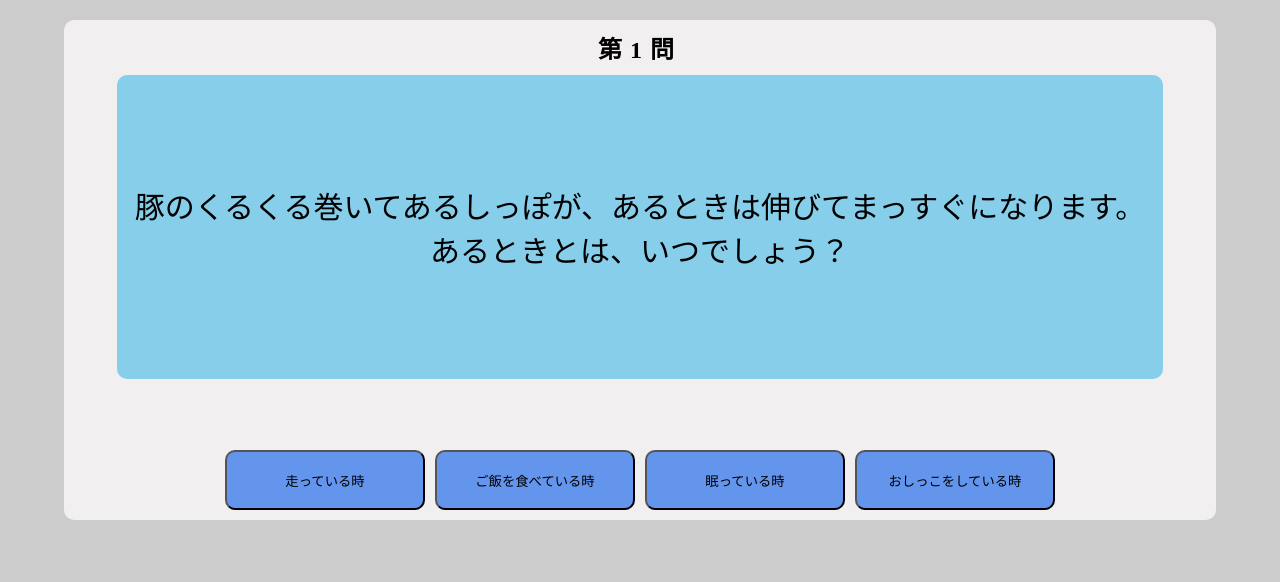
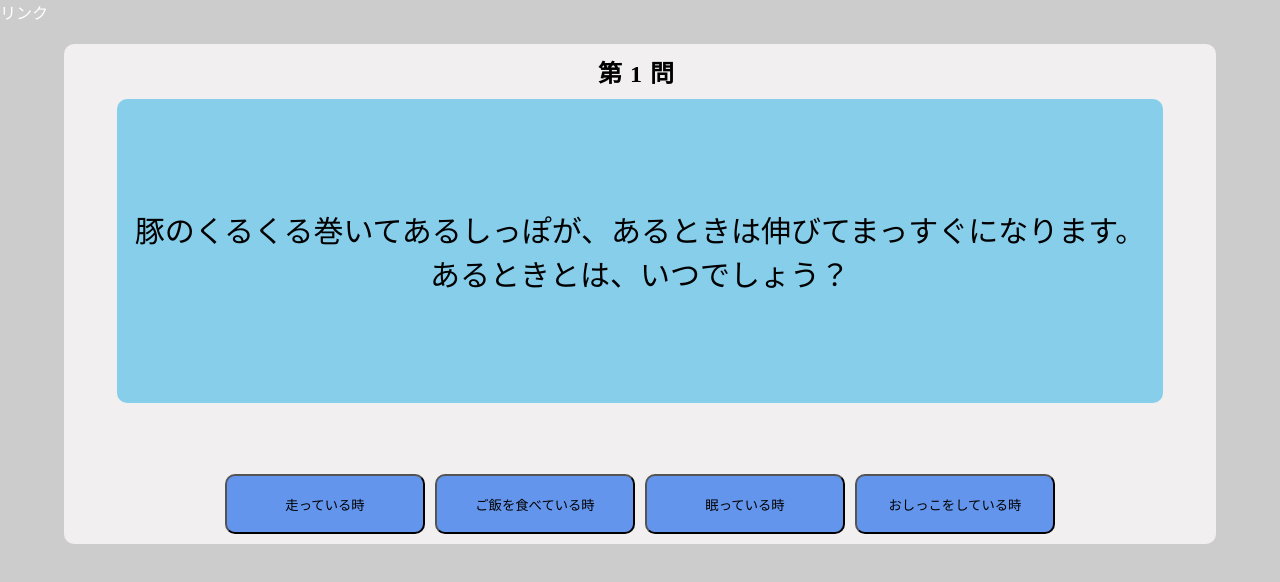
Before and after one commit to Makaron0503/Makaron0503.github.io, a plain HTML site: page index.html in a window 1280 px wide. Drawn offline with Linux system fonts and the light colour scheme.

Commit message:
リンクを追加しました！

```diff
--- a/index.html
+++ b/index.html
@@ -8,6 +8,7 @@
 <title>四択クイズ</title>
 </head>
 <body>
+  <a href="index-test.html">リンク</a>
   <div id="can">
       <div id="contains">
         <h2 id="number"></h2>
```
